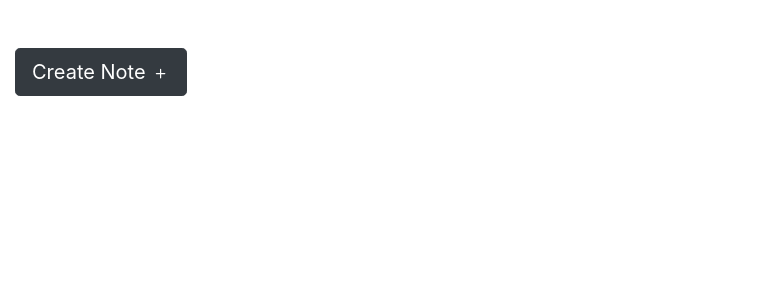
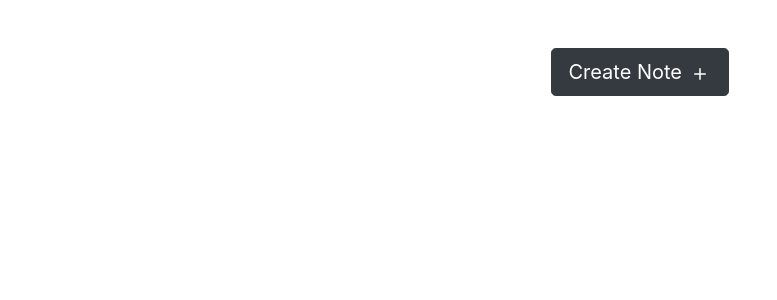
Before and after one commit to doerStudios/google-keep-clone, a React (Create React App) app: page / in a window 1280 px wide. Shown: the top 300 px of the page, without its empty margins (0-777 px from the left). Built offline with nearby package versions, Linux system fonts and the light colour scheme.

Commit message:
styling fix

```diff
--- a/src/pages/home.js
+++ b/src/pages/home.js
@@ -1,5 +1,5 @@
 import React, { Component } from "react";
-import { Button, Col, Row } from "react-bootstrap";
+import { Button, Col, Row, Container } from "react-bootstrap";
 import { Plus } from "react-bootstrap-icons";
 import NotesList from "../components/notesList";
 import NotesModal from "../components/notesModal";
@@ -21,11 +21,13 @@ export default class Workflows extends Component {
   render() {
     return (
       <>
-        <div className="">
-          <Row className="p-4 text-center">
-            <Button variant="dark" size="lg" onClick={this.createNoteHandler}>
-              Create Note <Plus fontSize="1.2rem" />
-            </Button>
+        <Container>
+          <Row className="p-4 center-block">
+            <Col className="text-center">
+              <Button variant="dark" size="lg" onClick={this.createNoteHandler}>
+                Create Note <Plus fontSize="1.5rem" />
+              </Button>
+            </Col>
           </Row>
           <Row className="p-4">
             <NotesList />
@@ -34,7 +36,7 @@ export default class Workflows extends Component {
             show={this.state.showCreateNotesModal}
             onHide={() => this.setState({ showCreateNotesModal: false })}
           />
-        </div>
+        </Container>
       </>
     );
   }
```
